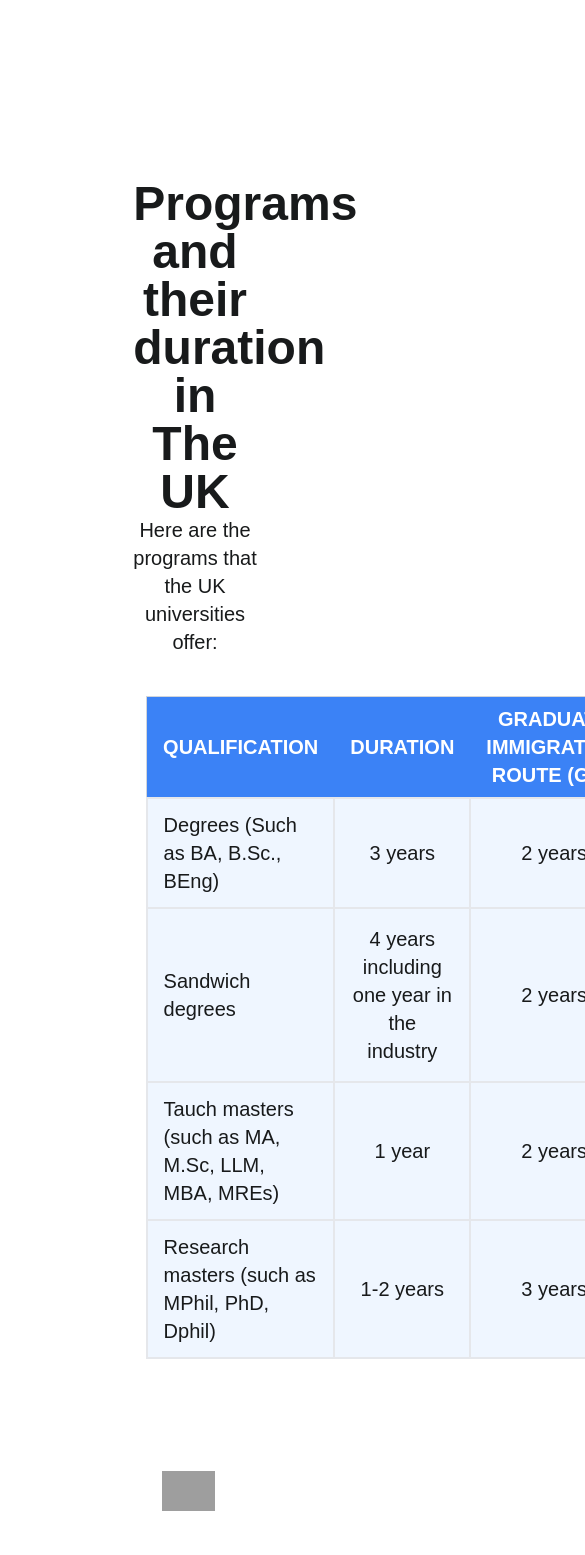
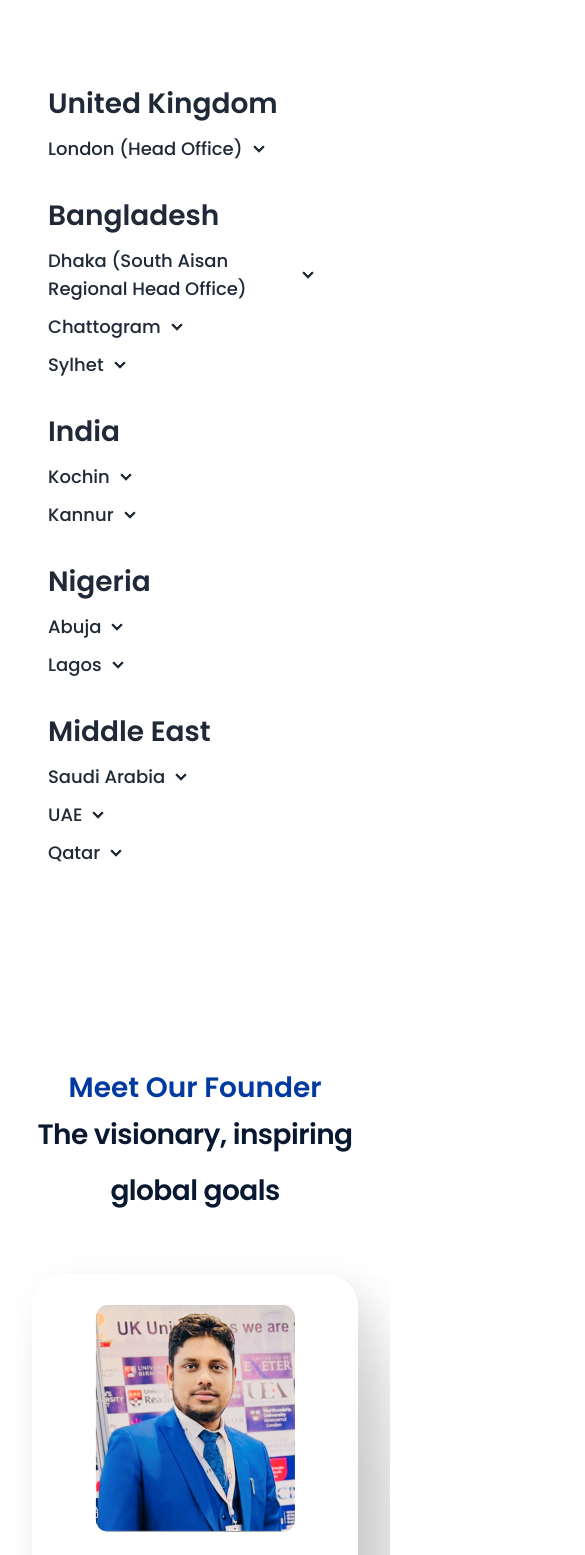
Before and after one commit to sazzad46031/sge-second-task, a React (Vite) app: page / in a window 390 px wide. Shown: the top 1555 px of the page, 585 px wide, since content can reach past the window. Built offline with nearby package versions, Linux system fonts and the light colour scheme; grey boxes are pictures that could not be loaded.

Commit message:
some section is modified for responsive

```diff
--- a/src/Page/Home/Accordion/Accordion.jsx
+++ b/src/Page/Home/Accordion/Accordion.jsx
@@ -15,48 +15,48 @@ const Accordion = () => {
 
 
     return (
-        <div className='max-w-[1147px] mx-auto py-96' ref={accordion}>
-            <div className='flex'>
-                <div className='w-[25%]'>
+        <div className='max-w-[1147px] mx-auto pt-[83px] pb-[73px]' ref={accordion}>
+            <div className='flex lg:flex-row flex-col lg:mx-0 md:mx-12 mx-8'>
+                <div className='lg:w-[25%] w-full pb-8'>
                     <div className="poppins-semibold text-[28px] pl-4">United Kingdom</div>
-                    <div className="collapse collapse-arrow bg-base-200">
+                    <div className="collapse collapse-arrow">
                         <input type="checkbox" name="my-accordion-2" onClick={(e) => { handleClick(e) }} />
                         <div className="collapse-title text-lg poppins-medium">London (Head Office)</div>
-                        <div className="collapse-content">
+                        <div className="collapse-content text-sm">
                             <p>1st Floor,94A Whitechapel High Street,London E1 7RA,United Kingdom.</p>
                         </div>
                     </div>
                 </div>
-                <div className='w-[25%]'>
+                <div className='lg:w-[25%] w-full pb-8'>
                     <div className="poppins-semibold text-[28px] pl-4">Bangladesh</div>
-                    <div className="collapse collapse-arrow bg-base-200">
+                    <div className="collapse collapse-arrow">
                         <input type="checkbox" name="my-accordion-2" onClick={(e) => { handleClick(e) }} />
                         <div className="collapse-title text-lg poppins-medium">Dhaka (South Aisan Regional Head Office)</div>
-                        <div className="collapse-content">
+                        <div className="collapse-content text-sm">
                             <p>Nagar Lutfun Homes,House No 11,Road No 17,Block D,Banani,Dhaka.</p>
                         </div>
                     </div>
-                    <div className="collapse collapse-arrow bg-base-200">
+                    <div className="collapse collapse-arrow">
                         <input type="checkbox" name="my-accordion-2" onClick={(e) => { handleClick(e) }} />
                         <div className="collapse-title text-lg poppins-medium">Chattogram</div>
-                        <div className="collapse-content">
+                        <div className="collapse-content text-sm">
                             <p>R.I. Tower(level 3),23/A MM Ali Road,Golpahar moor,Chattogram.</p>
                         </div>
                     </div>
-                    <div className="collapse collapse-arrow bg-base-200">
+                    <div className="collapse collapse-arrow">
                         <input type="checkbox" name="my-accordion-2" onClick={(e) => { handleClick(e) }} />
                         <div className="collapse-title text-lg poppins-medium">Sylhet</div>
-                        <div className="collapse-content">
+                        <div className="collapse-content text-sm">
                             <p>3rd Floor,Symphony Heights,Baruth Khana,East Zindabazar,Sylhet.</p>
                         </div>
                     </div>
                 </div>
-                <div className='w-[16%]'>
+                <div className='lg:w-[16%] w-full pb-8'>
                     <div className="poppins-semibold text-[28px] pl-4">India</div>
-                    <div className="collapse collapse-arrow bg-base-200">
+                    <div className="collapse collapse-arrow">
                         <input type="checkbox" name="my-accordion-2" onClick={(e) => { handleClick(e) }} />
                         <div className="collapse-title text-lg poppins-medium">Kochin</div>
-                        <div className="collapse-content">
+                        <div className="collapse-content text-sm">
                             <p>Shabuj Global Kochin,<br></br>
                                 Door Number: 303,<br></br>
                                 3rd Floor,Cityscape,<br></br>
@@ -65,51 +65,51 @@ const Accordion = () => {
                             </p>
                         </div>
                     </div>
-                    <div className="collapse collapse-arrow bg-base-200">
+                    <div className="collapse collapse-arrow">
                         <input type="checkbox" name="my-accordion-2" onClick={(e) => { handleClick(e) }} />
                         <div className="collapse-title text-lg poppins-medium">Kannur</div>
-                        <div className="collapse-content">
+                        <div className="collapse-content text-sm">
                             <p>R.I. Tower(level 3),23/A MM Ali Road,Golpahar moor,Chattogram.</p>
                         </div>
                     </div>
                 </div>
-                <div className='w-[16%]'>
+                <div className='lg:w-[16%] w-full pb-8'>
                     <div className="poppins-semibold text-[28px] pl-4">Nigeria</div>
-                    <div className="collapse collapse-arrow bg-base-200">
+                    <div className="collapse collapse-arrow">
                         <input type="checkbox" name="my-accordion-2" onClick={(e) => { handleClick(e) }} />
                         <div className="collapse-title text-lg poppins-medium">Abuja</div>
-                        <div className="collapse-content">
+                        <div className="collapse-content text-sm">
                             <p>No. 9 Senangal<br></br>
                                 Crescent, Wuse Zone<br></br>
                                 5,Abuja,Nigeria.</p>
                         </div>
                     </div>
-                    <div className="collapse collapse-arrow bg-base-200">
+                    <div className="collapse collapse-arrow">
                         <input type="checkbox" name="my-accordion-2" onClick={(e) => { handleClick(e) }} />
                         <div className="collapse-title text-lg poppins-medium">Lagos</div>
-                        <div className="collapse-content">
+                        <div className="collapse-content text-sm">
                             <p>57,Bode Thomas<br></br>
                                 Street,Surulere.</p>
                         </div>
                     </div>
                 </div>
-                <div className='w-[18%]'>
+                <div className='lg:w-[18%] w-full pb-8'>
                     <div className="poppins-semibold text-[28px] pl-4">Middle East</div>
-                    <div className="collapse collapse-arrow bg-base-200">
+                    <div className="collapse collapse-arrow">
                         <input type="checkbox" name="my-accordion-2" disabled />
                         <div className="collapse-title text-lg poppins-medium">Saudi Arabia</div>
                         <div className="collapse-content">
                             <p></p>
                         </div>
                     </div>
-                    <div className="collapse collapse-arrow bg-base-200">
+                    <div className="collapse collapse-arrow">
                         <input type="checkbox" name="my-accordion-2" disabled/>
                         <div className="collapse-title text-lg poppins-medium">UAE</div>
                         <div className="collapse-content">
                             <p></p>
                         </div>
                     </div>
-                    <div className="collapse collapse-arrow bg-base-200">
+                    <div className="collapse collapse-arrow">
                         <input type="checkbox" name="my-accordion-2" disabled />
                         <div className="collapse-title text-lg poppins-medium">Qatar</div>
                         <div className="collapse-content">
--- a/src/Page/Home/Home/Home.jsx
+++ b/src/Page/Home/Home/Home.jsx
@@ -30,11 +30,11 @@ const Home = () => {
             <UniversityList></UniversityList>
             <ImageGallery></ImageGallery>
             <Contact></Contact>
-            <Footer></Footer>
+            <Footer></Footer> */}
             <Accordion></Accordion>
             <MeetOurFounder></MeetOurFounder>
-            <Thebest></Thebest> */}
-            <CanadaTab></CanadaTab>
+            <Thebest></Thebest>
+            {/* <CanadaTab></CanadaTab> */}
         </div>
     );
 };
--- a/src/Page/Home/MeetOurFounder/MeetOurFounder.css
+++ b/src/Page/Home/MeetOurFounder/MeetOurFounder.css
@@ -1,3 +1,8 @@
 .shadow-about{
     box-shadow: 172px 214px 110px rgba(0, 0, 0, 0.01), 97px 120px 93px rgba(0, 0, 0, 0.05), 43px 53px 69px rgba(0, 0, 0, 0.09), 11px 13px 38px rgba(0, 0, 0, 0.1);
 }
+@media screen and (min-width : 640px) and (max-width : 820px) {
+    .shadow-about{
+        box-shadow: none;
+    }
+}
--- a/src/Page/Home/MeetOurFounder/MeetOurFounder.jsx
+++ b/src/Page/Home/MeetOurFounder/MeetOurFounder.jsx
@@ -3,16 +3,16 @@ import './MeetOurFounder.css'
 const MeetOurFounder = () => {
     return (
         <div className="max-w-[1152px] mx-auto pb-[120px] pt-[96px]">
-            <div className='mx-[98px]'>
+            <div className='lg:mx-[98px] md:mx-12 mx-8'>
                 <div className="text-center">
                     <h2 className="poppins-semibold text-[28px] text-[#00399F] leading-[39.2px]">Meet Our Founder</h2>
-                    <h3 className="poppins-semibold text-[40px] text-[#081831] leading-[56px] -tracking-[0.02em] pb-[55px]">The visionary, inspiring global goals</h3>
+                    <h3 className="poppins-semibold lg:text-[40px] text-[28px] text-[#081831] leading-[56px] -tracking-[0.02em] pb-[55px]">The visionary, inspiring global goals</h3>
                 </div>
-                <div className="flex shadow-about rounded-[32px]">
-                    <div className="w-[28%]">
-                        <img src="./assets/founder.png" className="p-[31px]" alt="image" />
+                <div className="flex shadow-about rounded-[32px] lg:flex-row flex-col">
+                    <div className="lg:w-[28%] w-full">
+                        <img src="./assets/founder.png" className="p-[31px] mx-auto" alt="image" />
                     </div>
-                    <div className="w-[72%] pr-[34px]">
+                    <div className="lg:w-[72%] w-full lg:pr-[34px]">
                         <div className='flex justify-between items-center pt-[32px]'>
                             <h2 className="poppins-semibold text-[28px] text-[#081831]">MD. Zahidul Alam</h2>
                             <svg width="25" height="24" viewBox="0 0 25 24" fill="none" xmlns="http://www.w3.org/2000/svg">
```
Also changed, not shown: src/Page/Home/TheBest/Thebest.jsx (+7 -7 lines).
